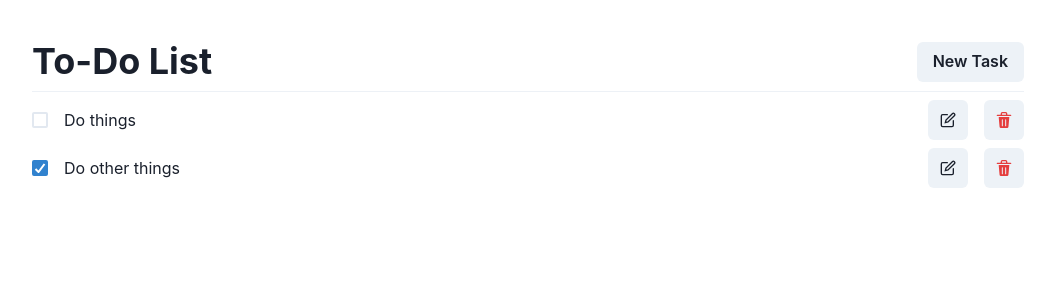
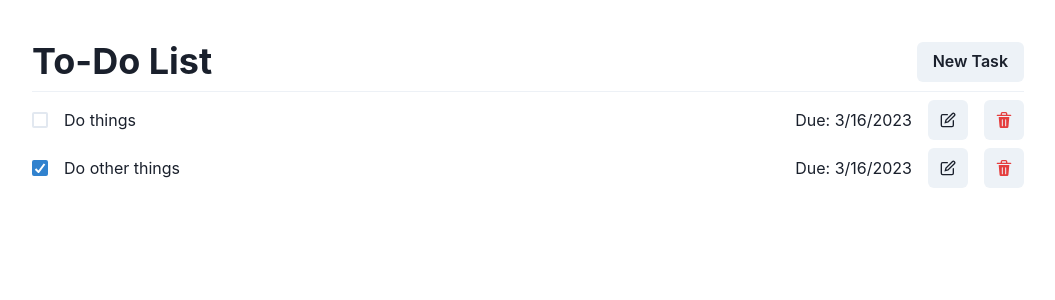
Before and after one commit to reinerb/todo-app, a React (Create React App) app: page / in a window 1280 px wide. Shown: the top 300 px of the page, without its empty margins (112-1167 px from the left). Built offline with nearby package versions, Linux system fonts and the light colour scheme.

Commit message:
Add date to task display

```diff
--- a/src/components/TaskListRow.tsx
+++ b/src/components/TaskListRow.tsx
@@ -16,7 +16,7 @@ function TaskListRow(props: Props) {
   return (
     <Grid
       width="full"
-      templateColumns="auto 1fr auto auto"
+      templateColumns="auto 1fr auto auto auto"
       gap="1rem"
       alignItems="center"
     >
@@ -26,7 +26,8 @@ function TaskListRow(props: Props) {
         isChecked={task.complete}
         onChange={toggleComplete}
       />
-      <Text> {task.title}</Text>
+      <Text>{task.title}</Text>
+      <Text>Due: {task.due.toLocaleDateString()}</Text>
       <IconButton aria-label="Edit task" icon={<EditIcon />} />
       <IconButton
         id={task.id}
```
